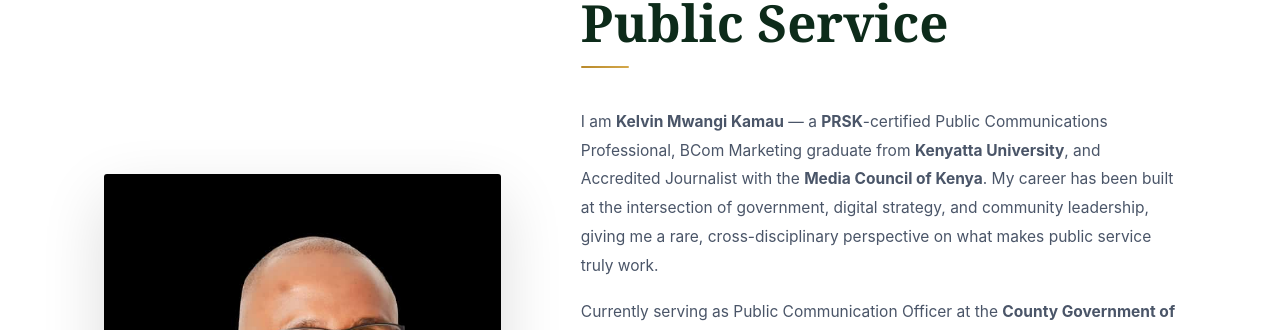
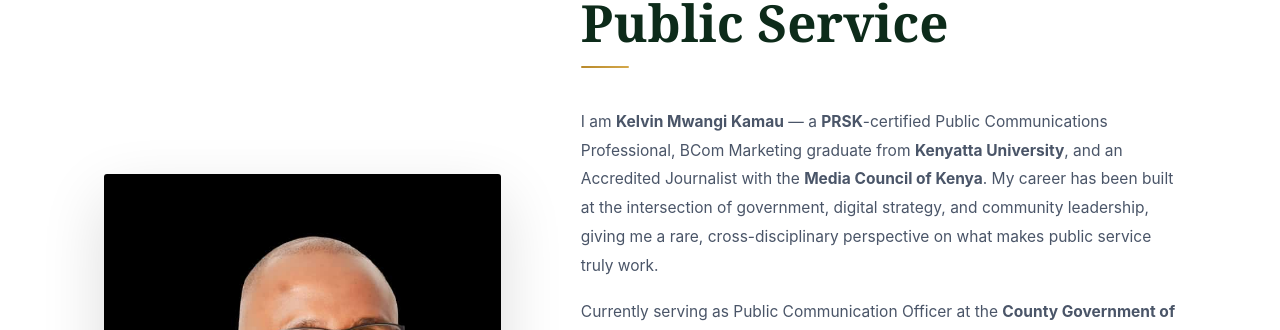
Before and after one commit to mwangi-max/kelvin-kamau-kiambu, a Next.js app: page / in a window 1280 px wide. Shown: the part 1141-1471 px from the top of the page. Built offline with nearby package versions, Linux system fonts and the light colour scheme.

Commit message:
Fix HTML formatting in page.js

```diff
--- a/app/page.js
+++ b/app/page.js
@@ -210,7 +210,7 @@ export default function Home() {
       rel="noopener noreferrer"
     >
       Kenyatta University
-    </a></strong>, and Accredited Journalist with the <strong><a
+    </a></strong>, and an Accredited Journalist with the <strong><a
       href="https://mediacouncil.or.ke/"
       target="_blank"
       rel="noopener noreferrer"
```
